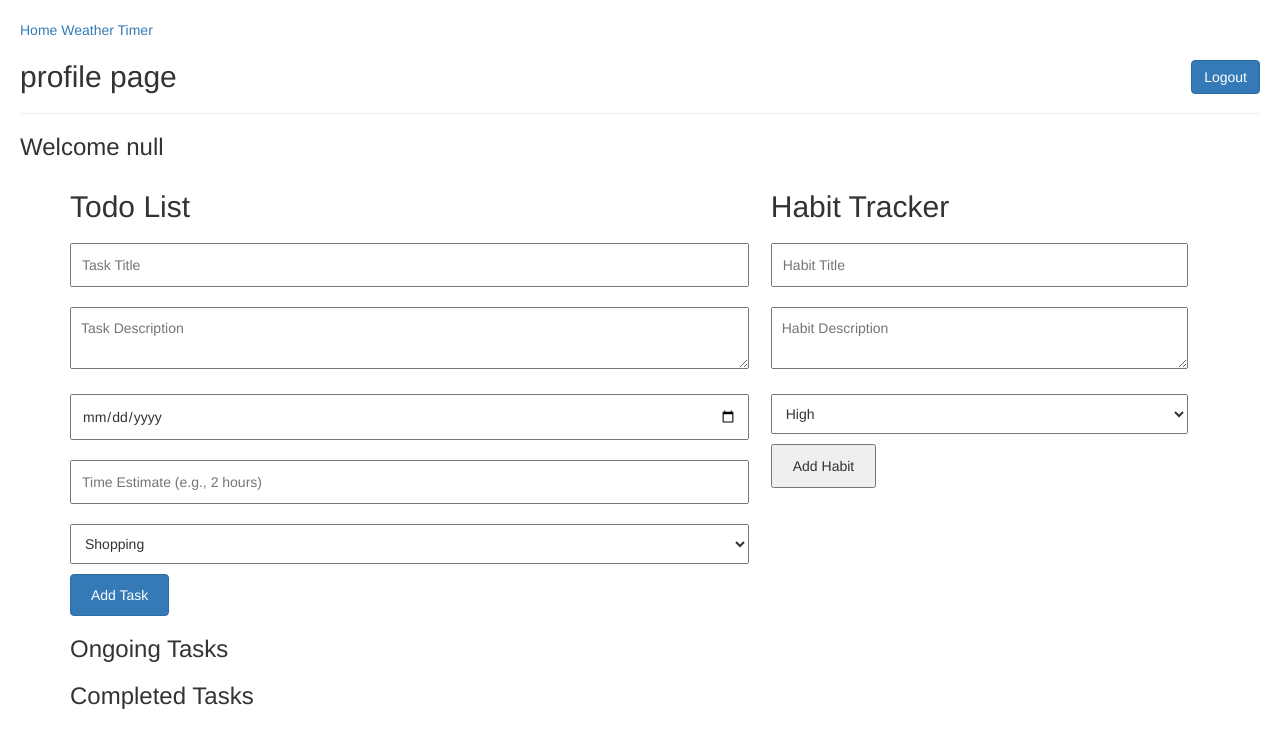
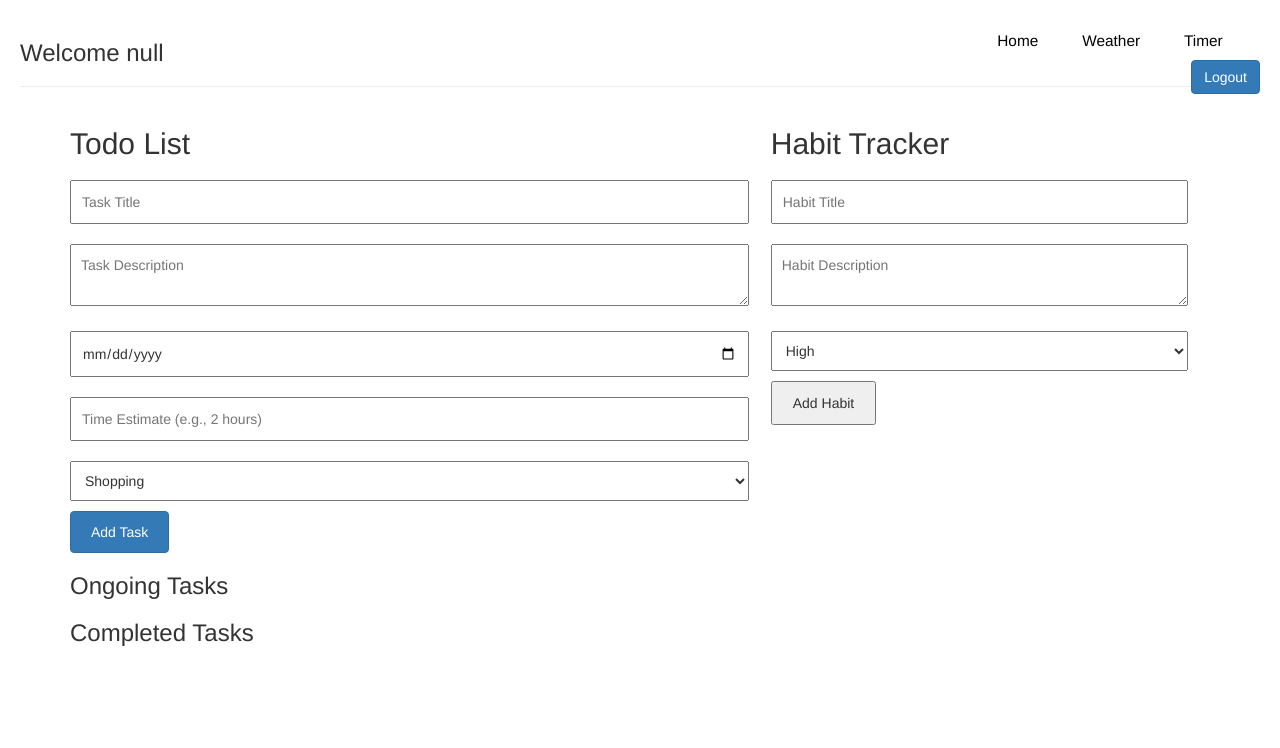
Before and after one commit to Savagemonkey9000/productivity, a plain HTML site: page Todolist/Todolist.html in a window 1280 px wide. Drawn offline with nearby package versions, Linux system fonts and the light colour scheme.

Commit message:
Uppdatering Registering sida

```diff
--- a/Registeringsida/index.js
+++ b/Registeringsida/index.js
@@ -17,6 +17,7 @@ function saveData(){
      alert("User already registered");
  }
  else{
+  alert("Registering Successful");
      user_records.push({
          "name":name,
          "email":email,
--- a/Todolist/Todolist.html
+++ b/Todolist/Todolist.html
@@ -26,16 +26,17 @@
 <div>
   <div class="card">
     <button onclick="logOut()" class="btn btn-primary" id="out">Logout</button>
-    <h2>profile page</h2>
+    <!-- <h2>profile page</h2> -->
+    <h3>Welcome
+
+      <script>
+          document.write(localStorage.getItem("name"));
+      </script>
+
+</h3>
 
       <hr>
-      <h3>Welcome
 
-          <script>
-              document.write(localStorage.getItem("name"));
-          </script>
-
-    </h3>
   </div>
 </div>
 
--- a/Todolist/style.css
+++ b/Todolist/style.css
@@ -44,6 +44,7 @@ body {
   }
   #out{
     float: right;
+    margin-top: 20px;
 
   }
 
@@ -66,3 +67,38 @@ body {
     padding: 10px 20px;
     cursor: pointer;
   }
+  header {
+    width: 100%;
+
+    top: 0;
+    left: 0;
+    width: 100%;
+    padding: 20px 100px;
+    position: fixed;
+    display: flex;
+    position: fixed;
+    /* z-index: 99; */
+    text-align: center;
+    margin-left: 470px;
+    margin-top: 10px;
+  }
+
+
+
+  .nav a {
+    position: relative;
+    font-size: 1.1em;
+    color: black;
+    text-decoration: none;
+    font-weight: 500;
+    margin: 20px 20px;
+
+
+  }
+  .nav a:hover{
+    background-color: red;
+    text-decoration: none;
+    border-radius: 8px;
+    padding: 10px 10px;
+    color: #fff;
+  }
```
Also changed, not shown: Registeringsida/index.html (+1 -1 lines), Todolist/script.js (line endings or trailing spaces).
